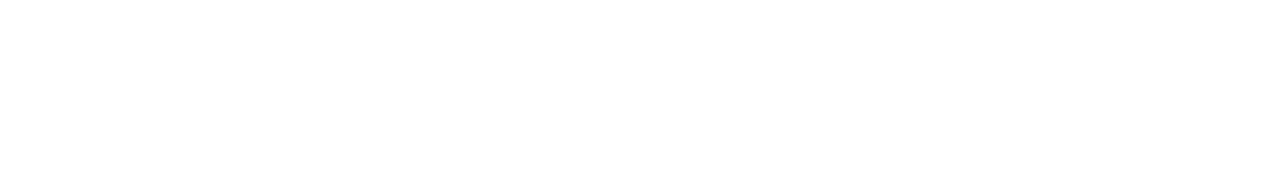
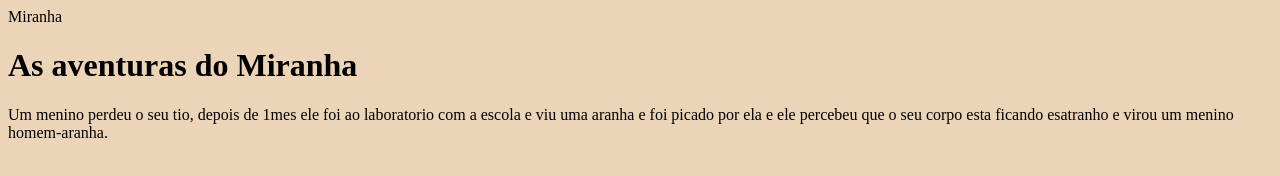
Before and after one commit to nessagianini/meu.primerio.site.2025, a plain HTML site: page index.html in a window 1280 px wide. Drawn offline with Linux system fonts and the light colour scheme.

Commit message:
aula 03-07

```diff
--- a/index.html
+++ b/index.html
@@ -1,11 +1,17 @@
 <!DOCTYPE html>
-<html lang="en">
+<html lang="pt-br">
 <head>
     <meta charset="UTF-8">
     <meta name="viewport" content="width=device-width, initial-scale=1.0">
-    <title>Document</title>
+    <link rel="stylesheet" href="style.css">
+    <title>jjhhfgfhgfk</title>
 </head>
 <body>
+    <header> Miranha </header>
+    <h1> As aventuras do Miranha </h1>
+    <p> Um menino perdeu o seu tio, depois de 1mes ele foi ao laboratorio com a
+        escola e viu uma aranha e foi picado por ela e ele percebeu que o seu corpo esta ficando
+        esatranho e virou um menino homem-aranha.</p>
 
 </body>
 </html>
--- /dev/null
+++ b/style.css
@@ -0,0 +1,3 @@
+body {
+    background-color: rgb(235, 212, 183);
+}
```
